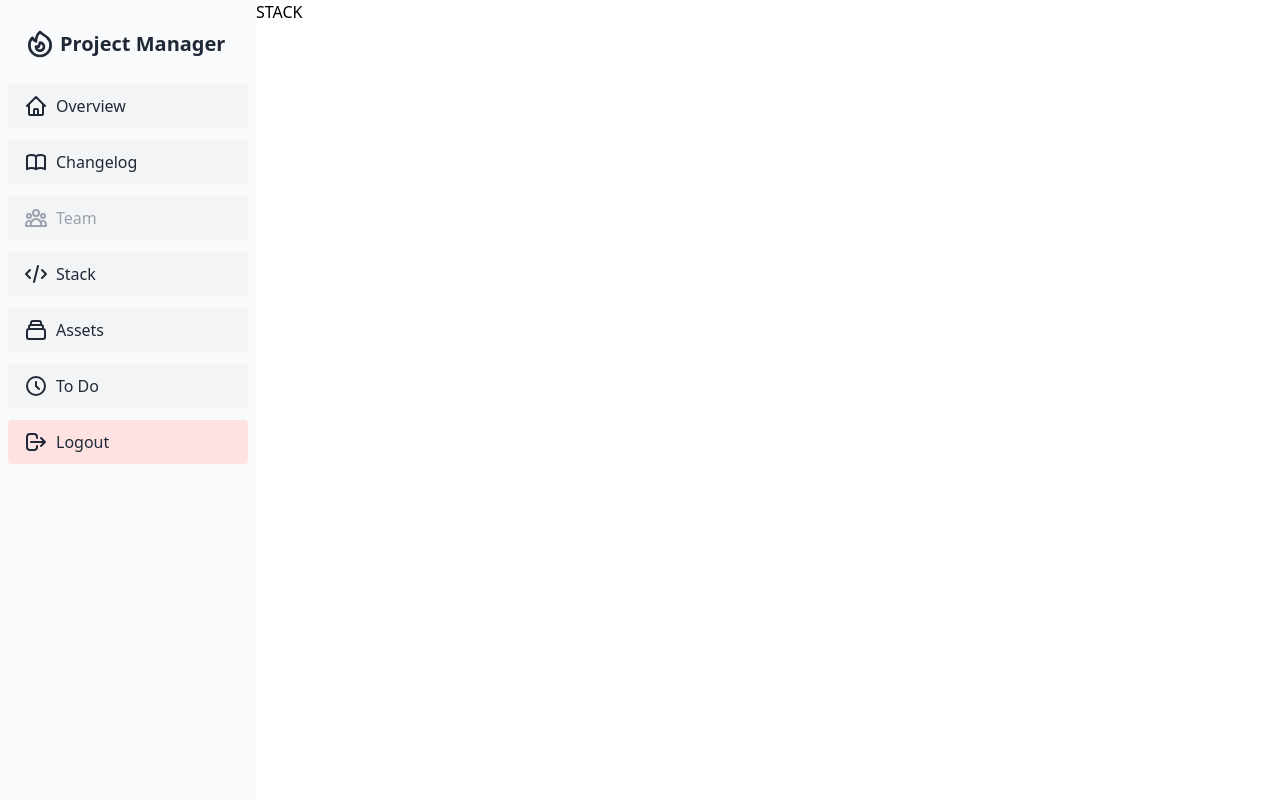
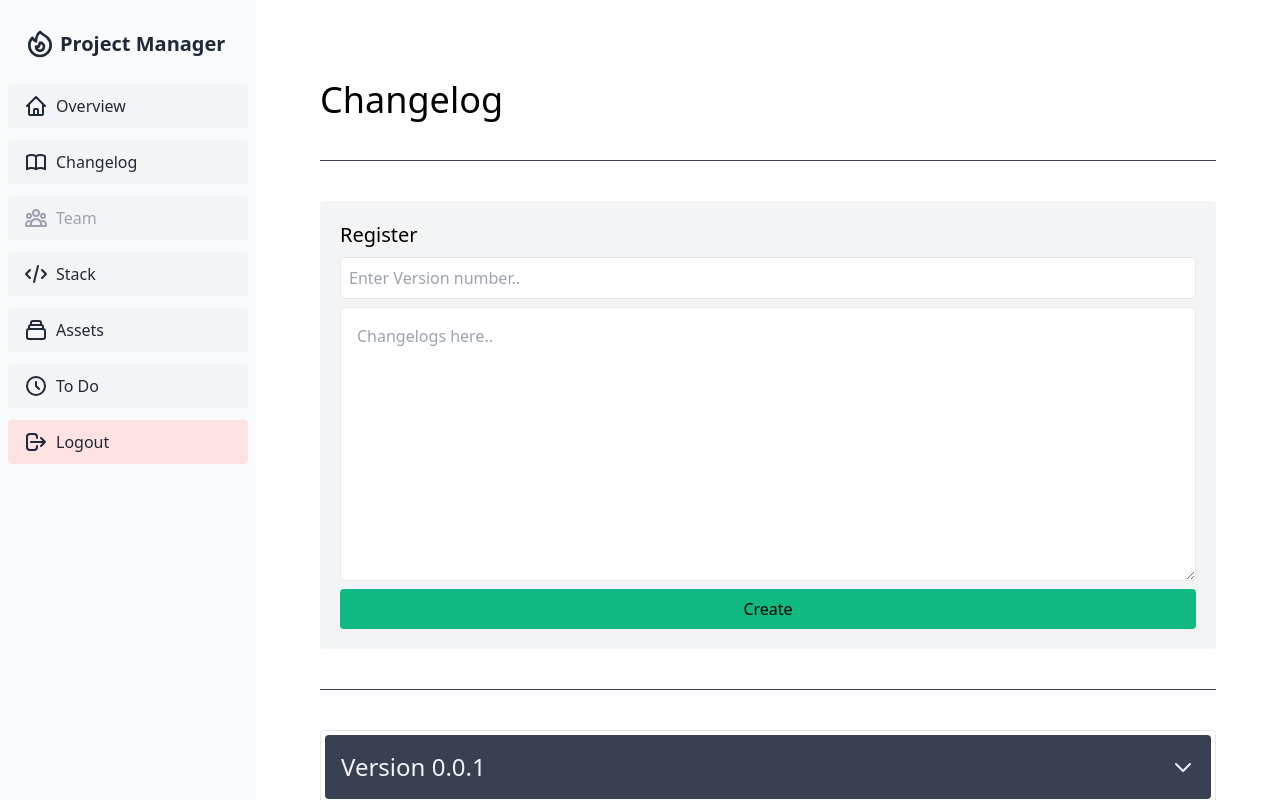
Before and after one commit to nicolasg02/Project-Manager, a Next.js app: page / in a window 1280 px wide. Built offline with nearby package versions, Linux system fonts and the light colour scheme.

Commit message:
Changelog

```diff
--- a/pages/index.js
+++ b/pages/index.js
@@ -20,8 +20,7 @@ export default function index() {
         <Navbar />
         {/* <Home /> */}
         {/* <Overview /> */}
-        {/* <Changelog /> */}
-        STACK
+        <Changelog />
       </div>
     </div>
   );
```
